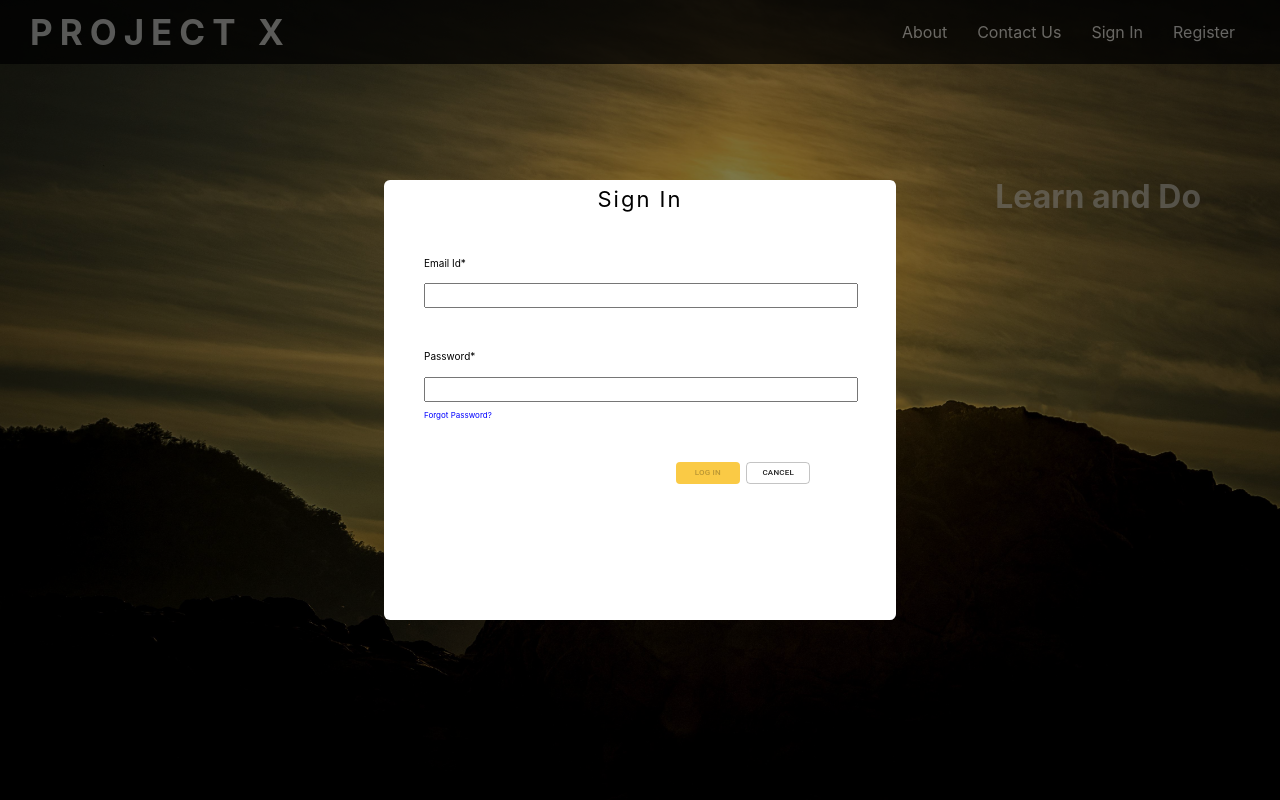
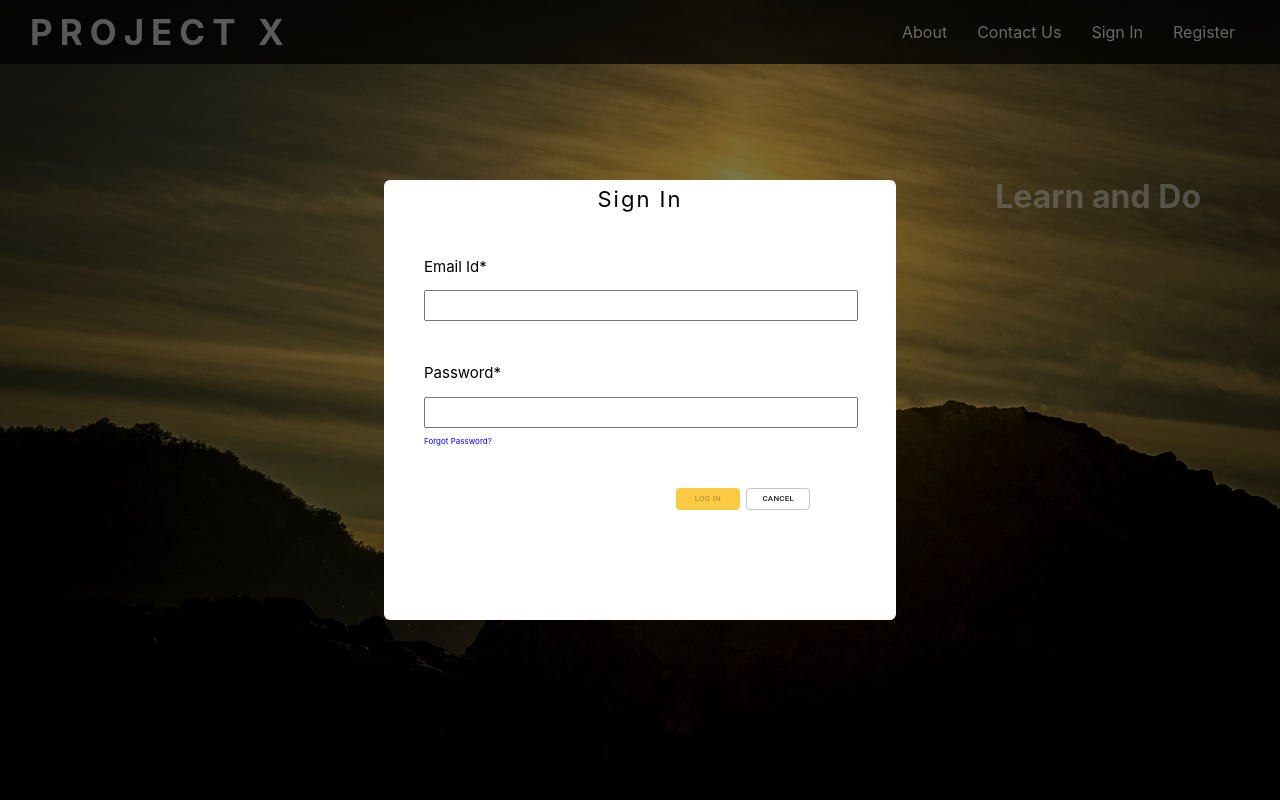
Before and after one commit to abhijan1234/ProjectX-React, a React (Create React App) app: page / in a window 1280 px wide. Both pictures are taken after a click on the element "Sign In". Shown: the top 800 px of the page. Built offline with nearby package versions, Linux system fonts and the light colour scheme.

Commit message:
Style changed again

```diff
--- a/src/Components/LabelInput/LabelInput.scss
+++ b/src/Components/LabelInput/LabelInput.scss
@@ -4,7 +4,7 @@
 
 .label-input-field{
     outline: none;
-    font-size: 10px;
+    font-size: 15px;
     width: fit-content;
     width: 100%;
     max-width: 92%;
@@ -14,7 +14,7 @@
 
 .label-title{
     // padding-bottom: px;
-    font-size: 10px;
+    font-size: 15px;
     margin-left: 5vh;
     margin-top: 22px;
 }
```
